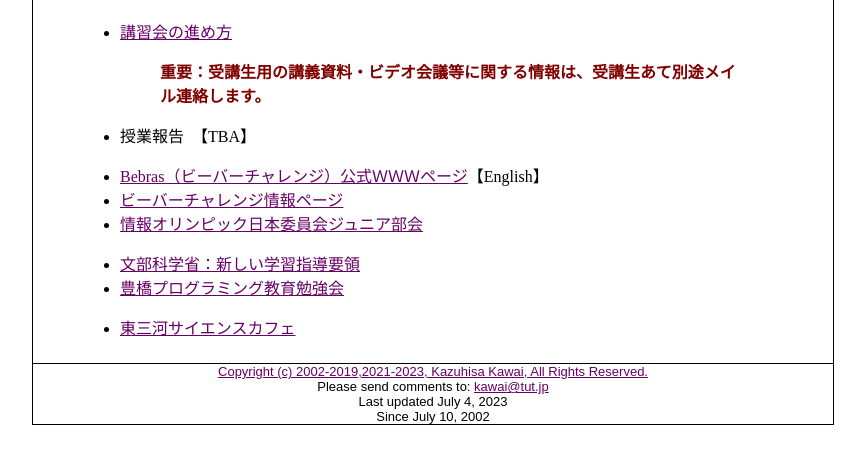
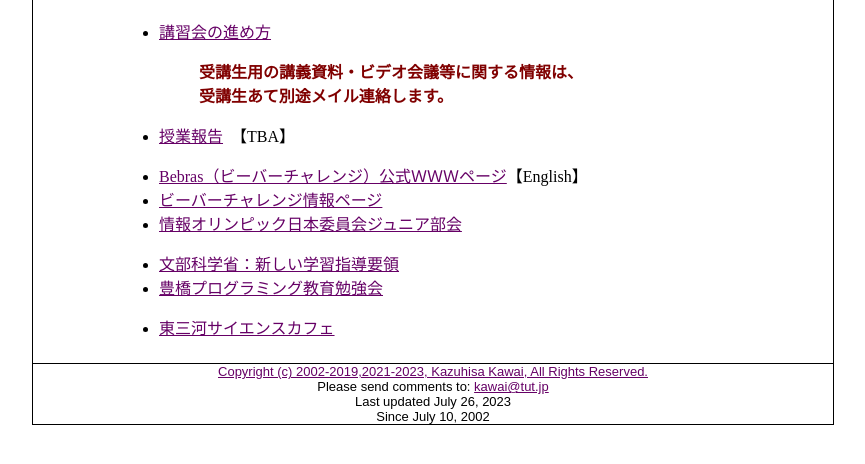
Before and after one commit to kj65kawai/hssc, a plain HTML site: page contents.html in a window 1280 px wide. Shown: the part 294-758 px from the top of the page, without its empty margins (207-1072 px from the left). Drawn offline with Linux system fonts and the light colour scheme.

Commit message:
Add files via upload

```diff
--- a/contents.html
+++ b/contents.html
@@ -63,12 +63,13 @@
 <H3>愛知県高等学校文化連盟自然科学専門部講習会<BR>
 「豊橋技術科学大学情報講習会」</H3>
 
-<TABLE WIDTH=90%><TR><TD>
+<TABLE WIDTH=80%><TR><TD>
 
 <UL>
 <LI> <A HREF="guide.html">講習会の進め方</A>
-<blockquote><font color="maroon"><b> 重要：受講生用の講義資料・ビデオ会議等に関する情報は、受講生あて別途メイル連絡します。</b></font></blockquote>
-<LI> </A HREF="guide-results.html">授業報告</A>　【TBA】
+<blockquote><font color="maroon"><b>受講生用の講義資料・ビデオ会議等に関する情報は、<br />
+受講生あて別途メイル連絡します。</b></font></blockquote>
+<LI> <A HREF="guide-results.html">授業報告</A>　【TBA】
 <p></p>
 <LI> <A HREF="https://www.bebras.org/" target="_blank">Bebras（ビーバーチャレンジ）公式ＷＷＷページ</A>【English】
 <LI> <A HREF="https://bebras-top.eplang.jp/" target="_blank">ビーバーチャレンジ情報ページ</A>
@@ -78,19 +79,10 @@
 <LI> <A HREF="https://stbrains.co.jp/pews/" target="_blank">豊橋プログラミング教育勉強会</A>
 <p></p>
 <LI> <A HREF="https://kj65kawai.github.io/cs/" target="_blank">東三河サイエンスカフェ</A>
-
-
-<!--
-<LI> <A HREF=""></A>
-<LI> <A HREF="https://scratch.mit.edu/projects/editor/" target="_blank">Scratch（MIT）</A>
- -->
 </UL>
 
 
 </TD></TR></TABLE>
-</CENTER>
-
-
 
 
 <!-- Contents end.-->
@@ -117,7 +109,7 @@
 <A HREF="https://kj65kawai.github.io/kawai/disclaimer.html">Copyright (c) 2002-2019,2021-2023, Kazuhisa Kawai, All Rights Reserved.</A><BR>
 Please send comments to:
  <A HREF="mailto:kawai@tut.jp">kawai@tut.jp</A><BR>
-Last updated July 4, 2023<BR>
+Last updated July 26, 2023<BR>
 Since July 10, 2002</FONT></TD>
 <TD WIDTH=1 BGCOLOR=black><IMG SRC="1pixel.gif" WIDTH=1 HEIGHT=1></TD>
 </TR></TABLE>
```
Also changed, not shown: index.html (+1 -1 lines).
